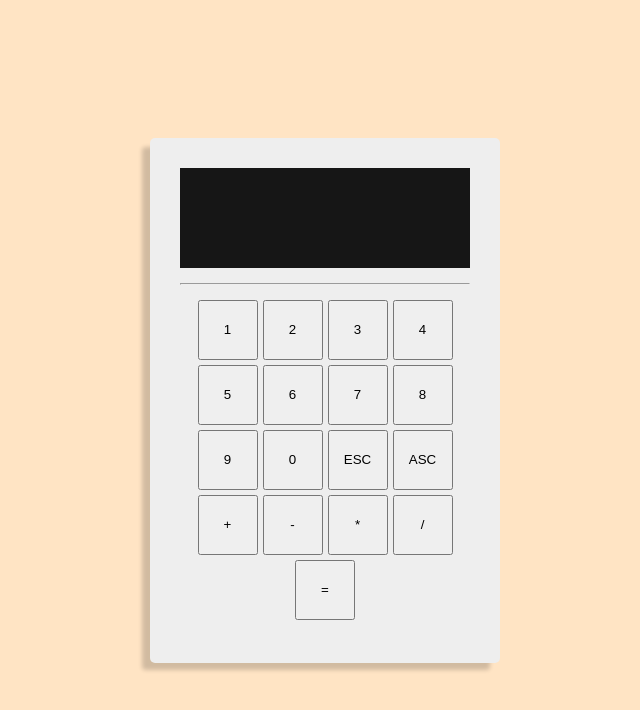
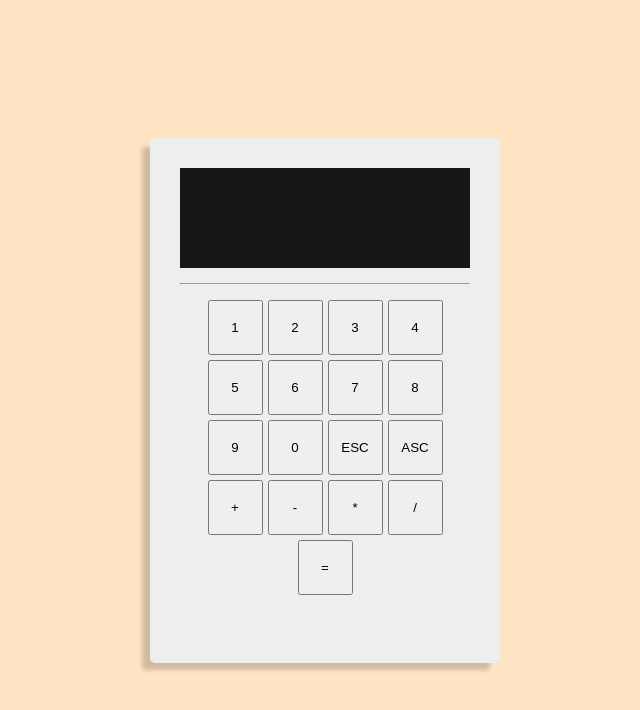
Before and after one commit to alieldeba/calculator, a plain HTML site: page index.html in a window 1280 px wide. Shown: the whole page, without its empty margins (315-955 px from the left). Drawn offline with Linux system fonts and the light colour scheme.

Commit message:
fixing bugs

```diff
--- a/css/style.css
+++ b/css/style.css
@@ -45,8 +45,8 @@ body {
   gap: 5px;
 }
 .calculator .buttons button {
-  width: 60px;
-  height: 60px;
+  width: 55px;
+  height: 55px;
 }
 .calculator .buttons button:active {
   -webkit-box-shadow: inset 1px 1px 10px rgb(100, 100, 100);
--- a/js/main.js
+++ b/js/main.js
@@ -7,7 +7,8 @@ let clearAll = document.querySelector("#clear-all");
 btns.forEach(function (btn) {
   btn.addEventListener("click", function () {
     // checking if Syntax Error or undefined or NaN or infinity
-    if (text.innerText.match(/s|u|n|i/gi)) {
+    //  [\u0621-\u064A]+ is for matching arabic letters
+    if (text.innerText.match(/s|u|n|i/i)) {
       text.innerText = "";
     }
     text.innerText += btn.innerText;
```
